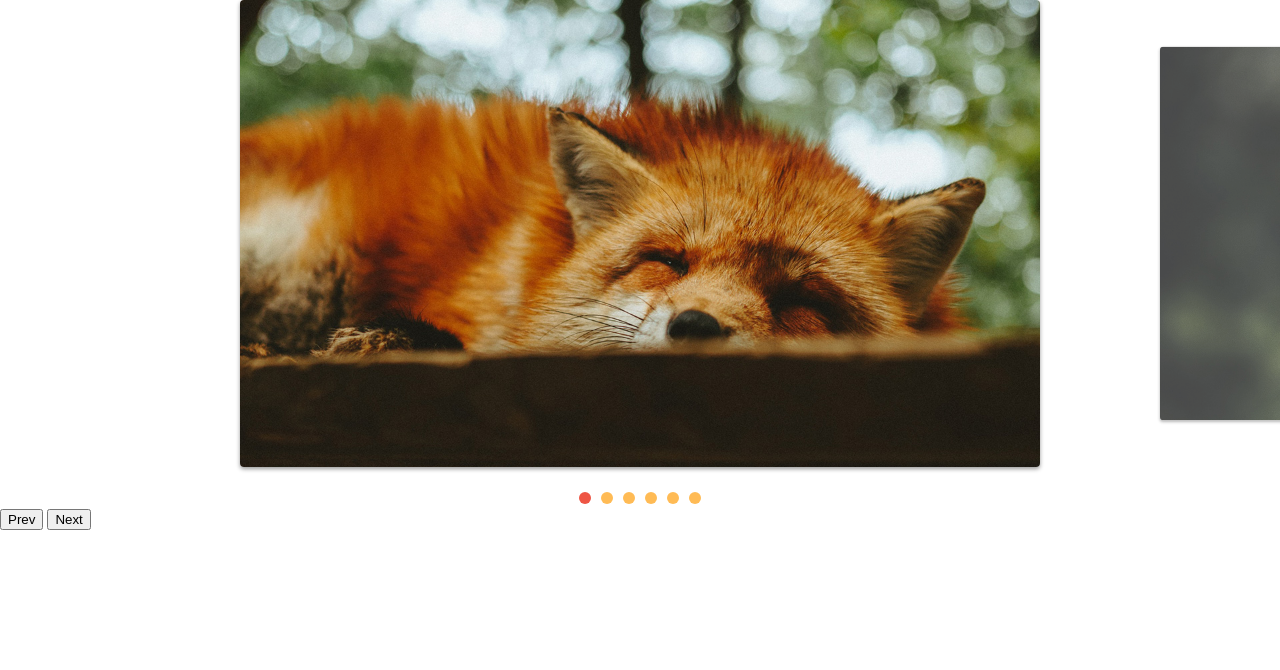
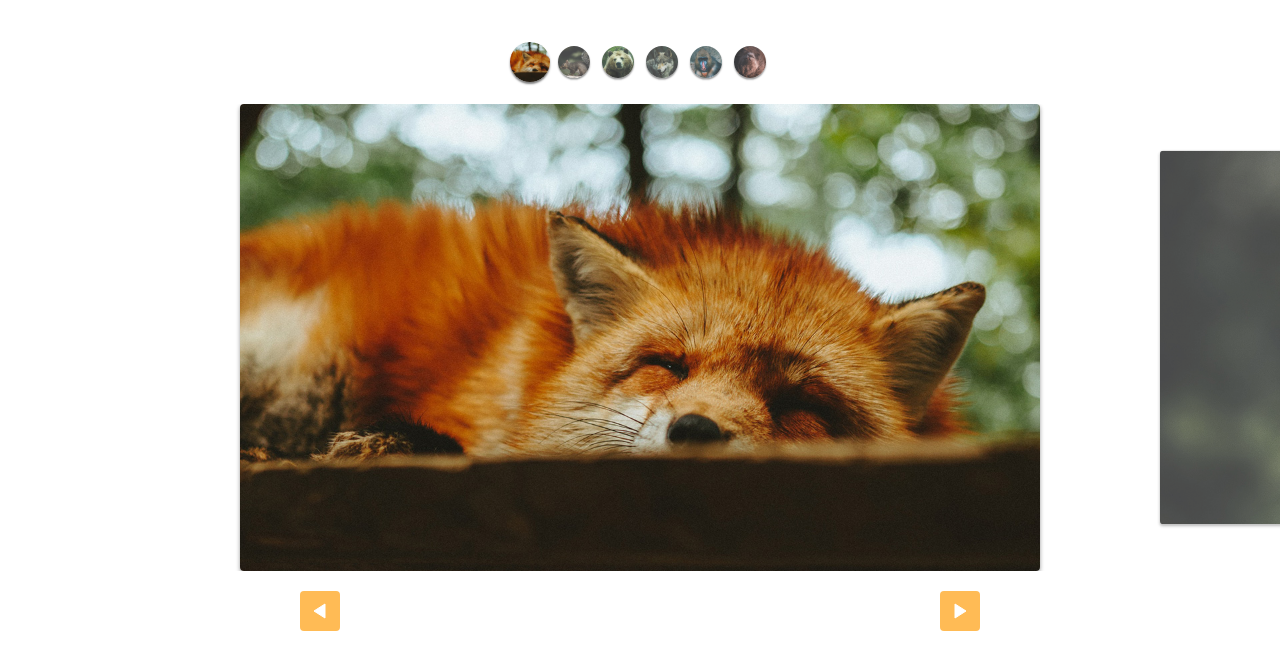
Before and after one commit to JacksonMileski/slide, a plain HTML site: page index.html in a window 1280 px wide. Drawn offline with Linux system fonts and the light colour scheme.

Commit message:
custom controls estilizados

```diff
--- a/css/style.css
+++ b/css/style.css
@@ -77,3 +77,50 @@ img {
 [data-control="slide"] li.active a, [data-control="slide"] li a:hover {
     background-color: #E54;
 }
+
+.custom-controls {
+    display: flex;
+    justify-content: center;
+    margin-top: 40px;
+    flex-wrap: wrap; /* caso estoure o container entao quebre */
+    margin-bottom: 20px;
+}
+
+.custom-controls li {
+    opacity: .8;
+    transform: scale(.8); /* 80% do valor dele */
+    width: 40px;
+    height: 40px;
+    border-radius: 50%;
+    overflow: hidden; /* FIXME: como dei um border-radius de 50% na li, vai continuar aparecendo a imagem em quadrado, entao
+    usei o overflow: hidden; entao o que for fora da li no caso desse circulo nao vai aparecer*/
+    margin: 2px;
+    box-shadow: 0 2px 2px rgba(0, 0, 0, .5);
+    transition: .3s; /* FIXME: só pra bolinhas demorar esse tempo para dar o efeito nela*/
+}
+
+.custom-controls li.active {
+    opacity: 1;
+    transform: scale(1);
+}
+
+.arrow-nav {
+    display: flex;
+    justify-content: space-around;
+    margin: 20px 0;
+}
+
+.arrow-nav button {
+    cursor: pointer;
+    border: none;
+    border-radius: 4px;
+    width: 40px;
+    height: 40px;
+    color: white;
+    background: #FB5 url('../img/arrow.svg') center center no-repeat; /* TODO: dentro do button vai ter essa imagem ela vai ser centralizada
+    tanto na horizontal quanto na vertical no centro e nao vai se repetir*/
+}
+
+.arrow-nav button.prev {
+    transform: rotate(-180deg); /* FIXME: como as flechas estava para o mesmo lado apontando entao girei -180deg a seta do 'prev'*/
+}
--- a/index.html
+++ b/index.html
@@ -7,6 +7,14 @@
     <link rel="stylesheet" href="css/style.css">
 </head>
 <body>
+    <ul class="custom-controls">
+        <li><img src="img/foto1-thumb.jpg" alt=""></li>
+        <li><img src="img/foto2-thumb.jpg" alt=""></li>
+        <li><img src="img/foto3-thumb.jpg" alt=""></li>
+        <li><img src="img/foto4-thumb.jpg" alt=""></li>
+        <li><img src="img/foto5-thumb.jpg" alt=""></li>
+        <li><img src="img/foto6-thumb.jpg" alt=""></li>
+    </ul>
     <div class="slide-wrapper">
         <ul class="slide">
             <li><img src="img/foto1.jpg" alt=""></li>
@@ -18,8 +26,8 @@
         </ul>
     </div>
     <div class="arrow-nav">
-        <button class="prev">Prev</button>
-        <button class="next">Next</button>
+        <button class="prev"></button>
+        <button class="next"></button>
     </div>
     <script type ="module" src="js/script.js"></script>
 </body>
--- a/js/script.js
+++ b/js/script.js
@@ -1,5 +1,8 @@
-import { SlideNav } from './slide.js'; // FIXME: eu poderia exportar só o SlideNav se eu quiser, ou os
+import SlideNav  from './slide.js'; // FIXME: eu poderia exportar só o SlideNav se eu quiser, ou os
 // dois, fica assim import {Slide, SlideNav} from './slide.js';
+// TODO: como eu usei o default no export default class SlideNav extends Slide {} entao n preciso colocar
+// assim aqui import {SlideNav}  from './slide.js';  pq eu já tenho como padrao la, caso n tivesse o default
+// entao ai sim eu teria que user assim import {SlideNav}  from './slide.js'; no caso com as chaves no SlideNav
 
 // agora q estou estendendo preciso puxar o SlideNav já q estou estendendo,
 // antes estava assim const slide = new Slide('.slide', '.slide-wrapper');
@@ -11,4 +14,8 @@ slide.addArrow('.prev', '.next');
 // slide.changeSlide(3);
 // slide.activePrevSlide();
 
-slide.addControl();
+slide.addControl('.custom-controls'); // TODO: IMPORTANTE esse .custom-controls é do meu index.html, q no caso ali no slide.js ele pergunta
+// ou inseri algo no argumento no addControl, ou da o padrao que criei la, caso eu faça FIXME: slide.addControl(); entao  daria as fotos ali
+// em cima, mas n funcionaria ao clicar nelas, e sim funcionaria umas bolinhas que daria pra trocar de imagem,
+// só eu fazer assim slide.addControl(); que eu vou entender, nesse jeito que coloquei slide.addControl('.custom-controls');  vai sumir as bolinhas
+// de baixo e funcionar as bolinhas dos animais ali em cima
--- a/js/slide.js
+++ b/js/slide.js
@@ -217,7 +217,7 @@ export class Slide {
 // mais organizado
 
 // posso exportar os dois, mas só posso ter um 'default'
-export class SlideNav extends Slide { // se eu estender a classe eu n preciso criar outro construtor se ele for igual
+export default class SlideNav extends Slide { // se eu estender a classe eu n preciso criar outro construtor se ele for igual
     constructor(slide, wrapper) {
  // FIXME: quando eu uso o construtor de uma classe estendida, eu preciso usar o super, para pegar todos argumentos da classe anterior
         super(slide, wrapper); // FIXME: se eu nao fosse colocar mais coisa no construtor, entao n precisaria ter esse construtor
```
